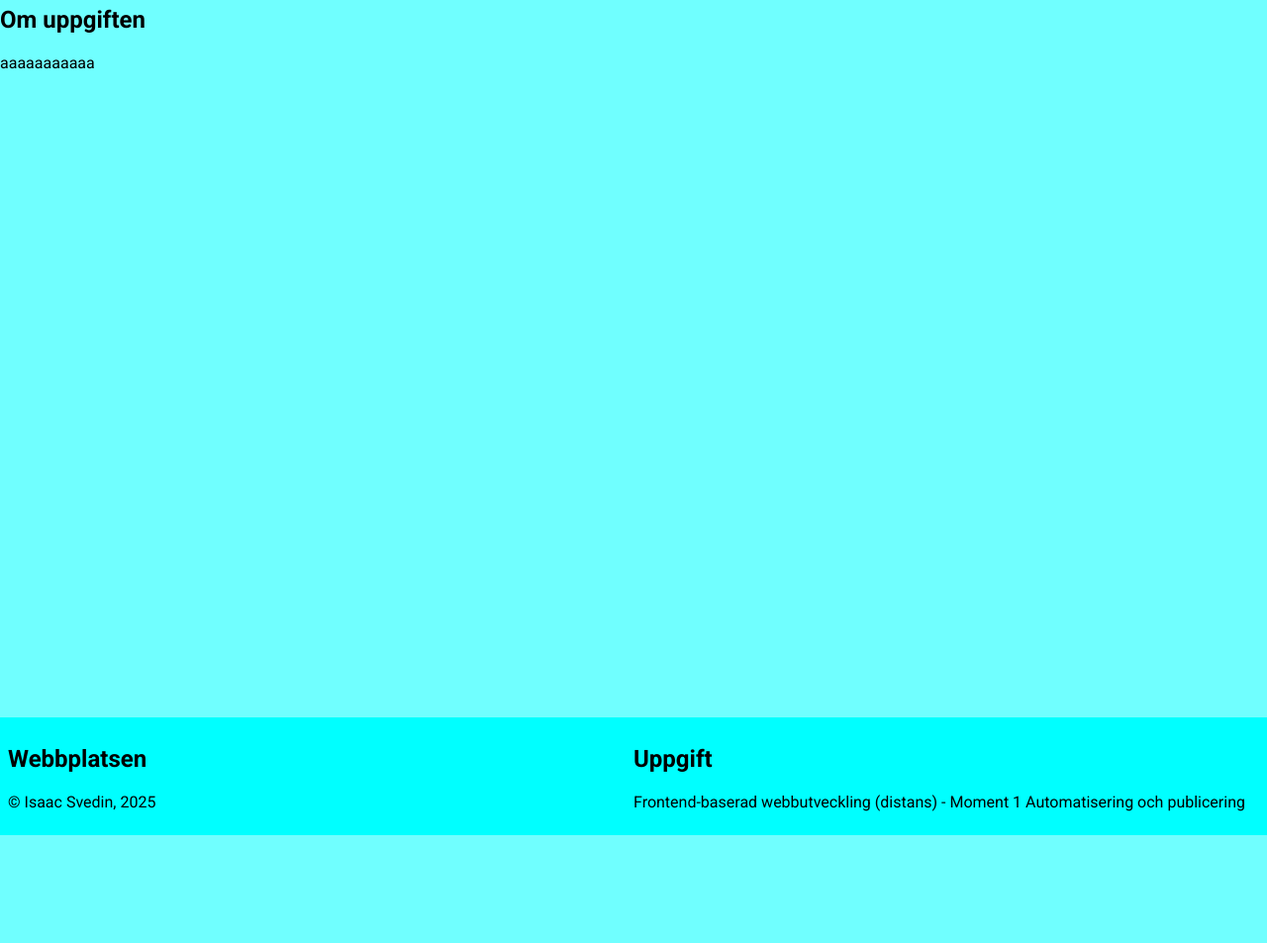
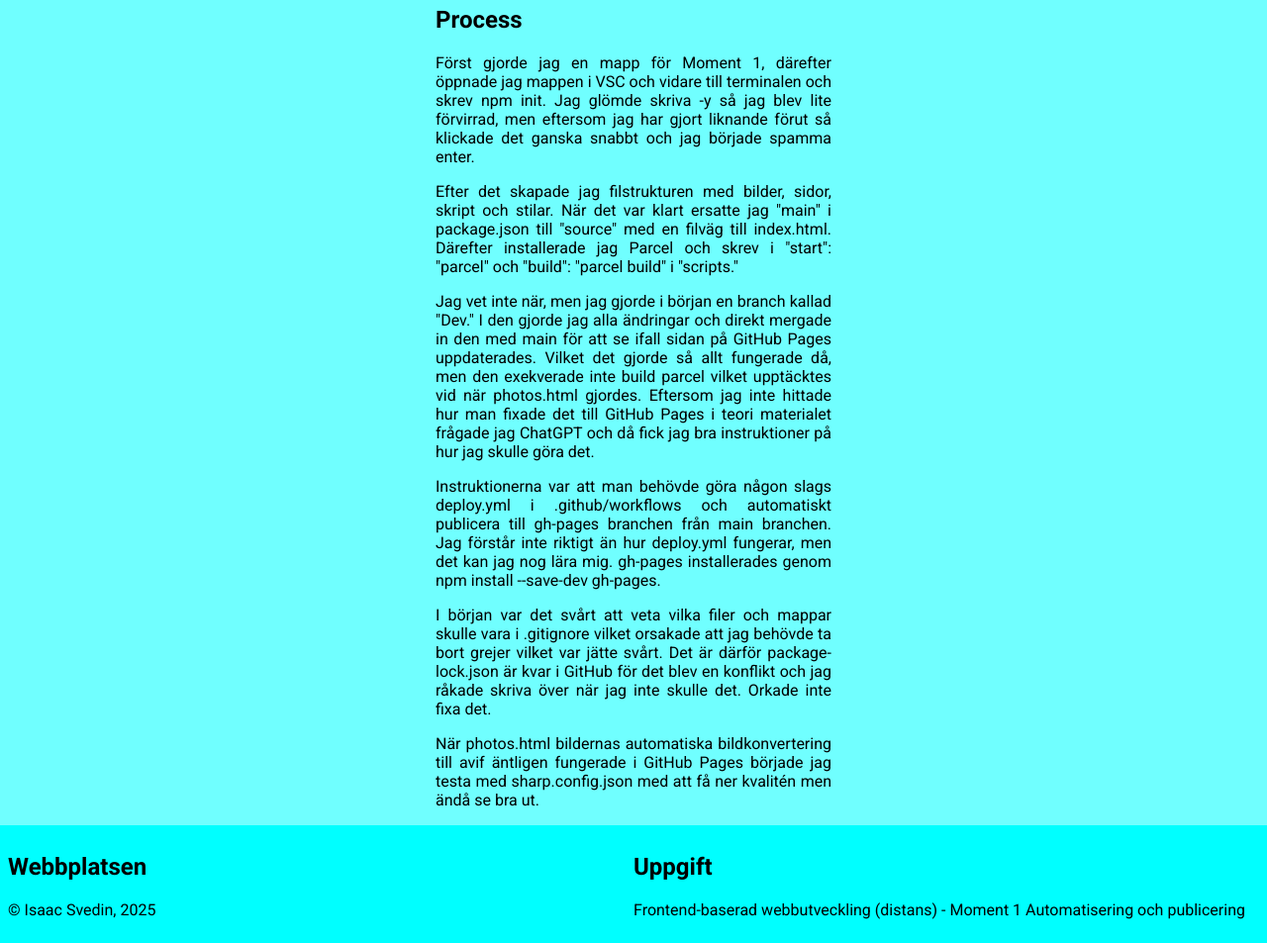
Before and after one commit to C4ndyFl4mes/frontend-moment1, a website built with Parcel: page src/pages/workprocess.html in a window 1280 px wide. Shown: the part 139-1092 px from the top of the page at 99% size. Before the commit the page ends 983 px from the top, so only its background shows below. Built offline with nearby package versions, Linux system fonts and the light colour scheme.

Commit message:
Added a lot of text to workprocess.html and added CSS to it.

```diff
--- a/src/pages/workprocess.html
+++ b/src/pages/workprocess.html
@@ -1,13 +1,16 @@
 <!DOCTYPE html>
 <html lang="sv">
+
 <head>
     <meta charset="UTF-8">
     <meta name="viewport" content="width=device-width, initial-scale=1.0">
     <link rel="stylesheet" href="../styles/global.css">
     <link rel="stylesheet" href="../styles/menu.css">
+    <link rel="stylesheet" href="../styles/workprocess.css">
     <script src="../scripts/menu.js" type="module"></script>
     <title>Arbetsprocess</title>
 </head>
+
 <body>
     <header>
         <p>Moment 1</p>
@@ -32,8 +35,41 @@
     <main>
         <h1>Arbetsprocess</h1>
         <article>
-            <h2>Om uppgiften</h2>
-            <p>aaaaaaaaaaa</p>
+            <h2>Process</h2>
+            <p>
+                Först gjorde jag en mapp för Moment 1, därefter öppnade jag mappen i VSC och vidare till terminalen och
+                skrev npm init. Jag glömde skriva -y så jag blev lite förvirrad, men eftersom jag har gjort liknande
+                förut så klickade det ganska snabbt och jag började spamma enter.
+            </p>
+            <p>
+                Efter det skapade jag filstrukturen med bilder, sidor, skript och stilar. När det var klart ersatte jag
+                "main" i package.json till "source" med en filväg till index.html.
+                Därefter installerade jag Parcel och skrev i "start": "parcel" och "build": "parcel build" i "scripts."
+            </p>
+            <p>
+                Jag vet inte när, men jag gjorde i början en branch kallad "Dev." I den gjorde jag alla ändringar och
+                direkt mergade in den med main för att se ifall sidan på GitHub Pages uppdaterades. Vilket det gjorde
+                så allt fungerade då, men den exekverade inte build parcel vilket upptäcktes vid när photos.html
+                gjordes. Eftersom jag inte hittade hur man fixade det till GitHub Pages i teori materialet frågade jag
+                ChatGPT och då fick jag bra instruktioner på hur jag skulle göra det.
+            </p>
+            <p>
+                Instruktionerna var att man behövde göra någon slags deploy.yml i .github/workflows och automatiskt
+                publicera till gh-pages branchen från main branchen. Jag förstår inte riktigt än hur deploy.yml
+                fungerar, men det kan jag nog lära mig. gh-pages installerades genom npm install --save-dev gh-pages.
+            </p>
+            <p>
+                I början var det svårt att veta vilka filer och mappar skulle vara i .gitignore vilket orsakade att jag
+                behövde ta bort grejer vilket var jätte svårt. Det är därför package-lock.json är kvar i GitHub för det
+                blev en konflikt och jag råkade skriva över när jag inte skulle det. Orkade inte fixa det.
+            </p>
+            <p>
+                När photos.html bildernas automatiska bildkonvertering till avif äntligen fungerade i GitHub
+                Pages började jag testa med sharp.config.json med att få ner kvalitén men ändå se bra ut.
+            </p>
+            <p>
+
+            </p>
         </article>
     </main>
     <footer>
@@ -47,4 +83,5 @@
         </article>
     </footer>
 </body>
+
 </html>
--- /dev/null
+++ b/src/styles/workprocess.css
@@ -0,0 +1,16 @@
+/* The page content. */
+main {
+    width: 90%;
+    max-width: 400px;
+    margin: 0 auto;
+}
+
+/* The page header. */
+h1 {
+    text-align: center;
+}
+
+/* The article with the description of the assignment. */
+article {
+    text-align: justify;
+}
```
